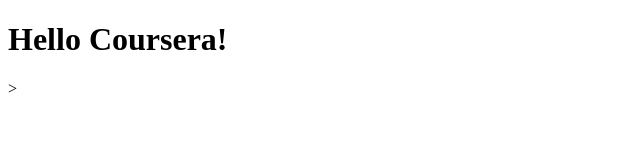
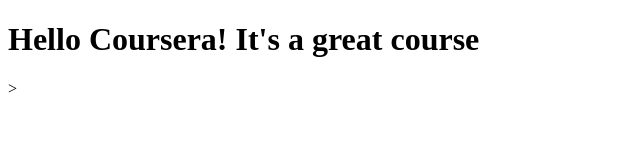
Before and after one commit to VladislavaMa/coursera-test, a plain HTML site: page site/Index.html in a window 1280 px wide. Shown: the whole page, without its empty margins (0-640 px from the left). Drawn offline with Linux system fonts and the light colour scheme.

Commit message:
My First page.

```diff
--- a/site/Index.html
+++ b/site/Index.html
@@ -4,6 +4,6 @@
 	<title>Hello Coursera!</title>
 </head>
 <body>
-<h1>Hello Coursera!</h1>>
+<h1>Hello Coursera! It's a great course</h1>>
 </body>
 </html>
```
